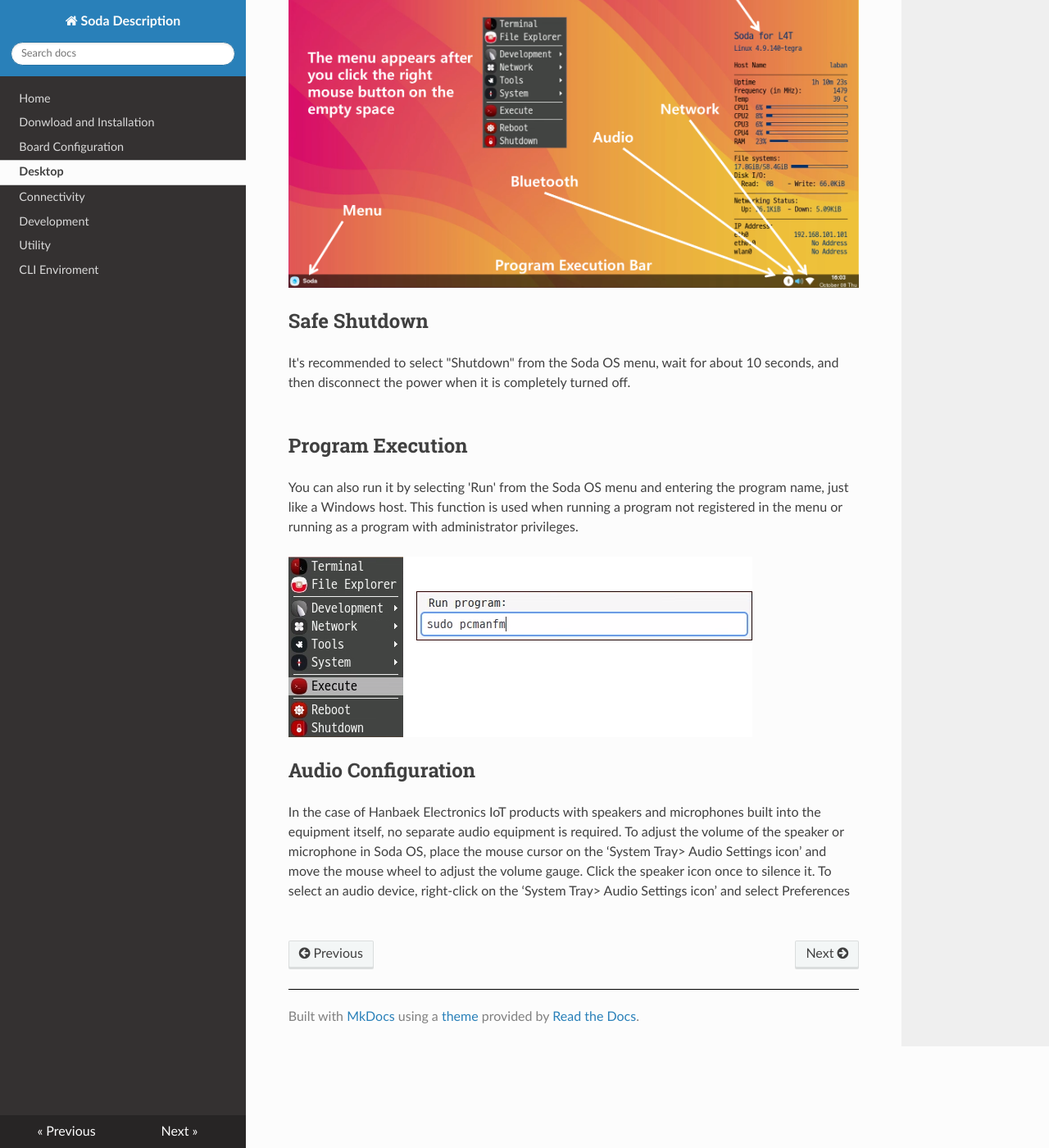
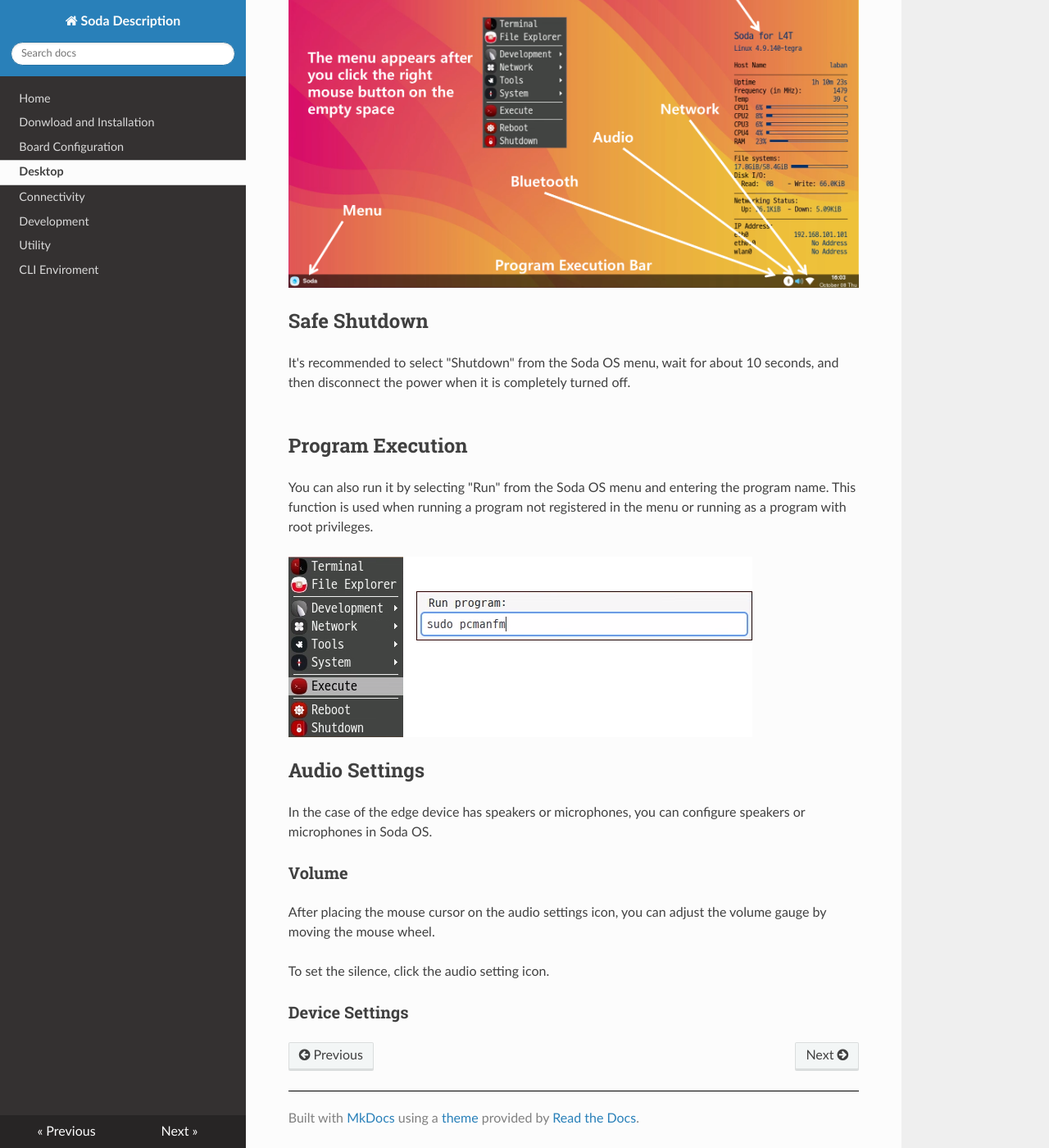
Before and after one commit to hanback-docs/soda_docs, an MkDocs documentation site: the page built from docs/Desktop.md, in a window 1280 px wide and 1400 px high, scrolled down 620 px. Shown: the whole window at 82% size. Built offline with MkDocs 1.6.1, drawn with Linux system fonts in a browser that asks for light colours; nearby versions of some CDN libraries.

Commit message:
intermediate commit2

```diff
--- a/docs/Desktop.md
+++ b/docs/Desktop.md
@@ -18,10 +18,16 @@ When you run a program, the name is displayed on the program execution bar. Righ
 It's recommended to select "Shutdown" from the Soda OS menu, wait for about 10 seconds, and then disconnect the power when it is completely turned off.<br><br>
 
 <h2> Program Execution </h2>
-You can also run it by selecting 'Run' from the Soda OS menu and entering the program name, just like a Windows host. This function is used when running a program not registered in the menu or running as a program with administrator privileges.<br>
+You can also run it by selecting "Run" from the Soda OS menu and entering the program name. This function is used when running a program not registered in the menu or running as a program with root privileges.<br>
 
 ![Program Execution](./picture/program_execution.png)
 
 
-<h2> Audio Configuration </h2>
-In the case of Hanbaek Electronics IoT products with speakers and microphones built into the equipment itself, no separate audio equipment is required. To adjust the volume of the speaker or microphone in Soda OS, place the mouse cursor on the ‘System Tray> Audio Settings icon’ and move the mouse wheel to adjust the volume gauge. Click the speaker icon once to silence it. To select an audio device, right-click on the ‘System Tray> Audio Settings icon’ and select Preferences<br><br>
+<h2> Audio Settings </h2>
+In the case of the edge device has speakers or microphones, you can configure speakers or microphones in Soda OS.<br>
+
+<h3>Volume</h3>
+After placing the mouse cursor on the audio settings icon, you can adjust the volume gauge by moving the mouse wheel.<br><br>
+To set the silence, click the audio setting icon.<br>
+
+<h3>Device Settings</h3>
```
Also changed, not shown: docs/Connectivity.md (+3 -0 lines).
